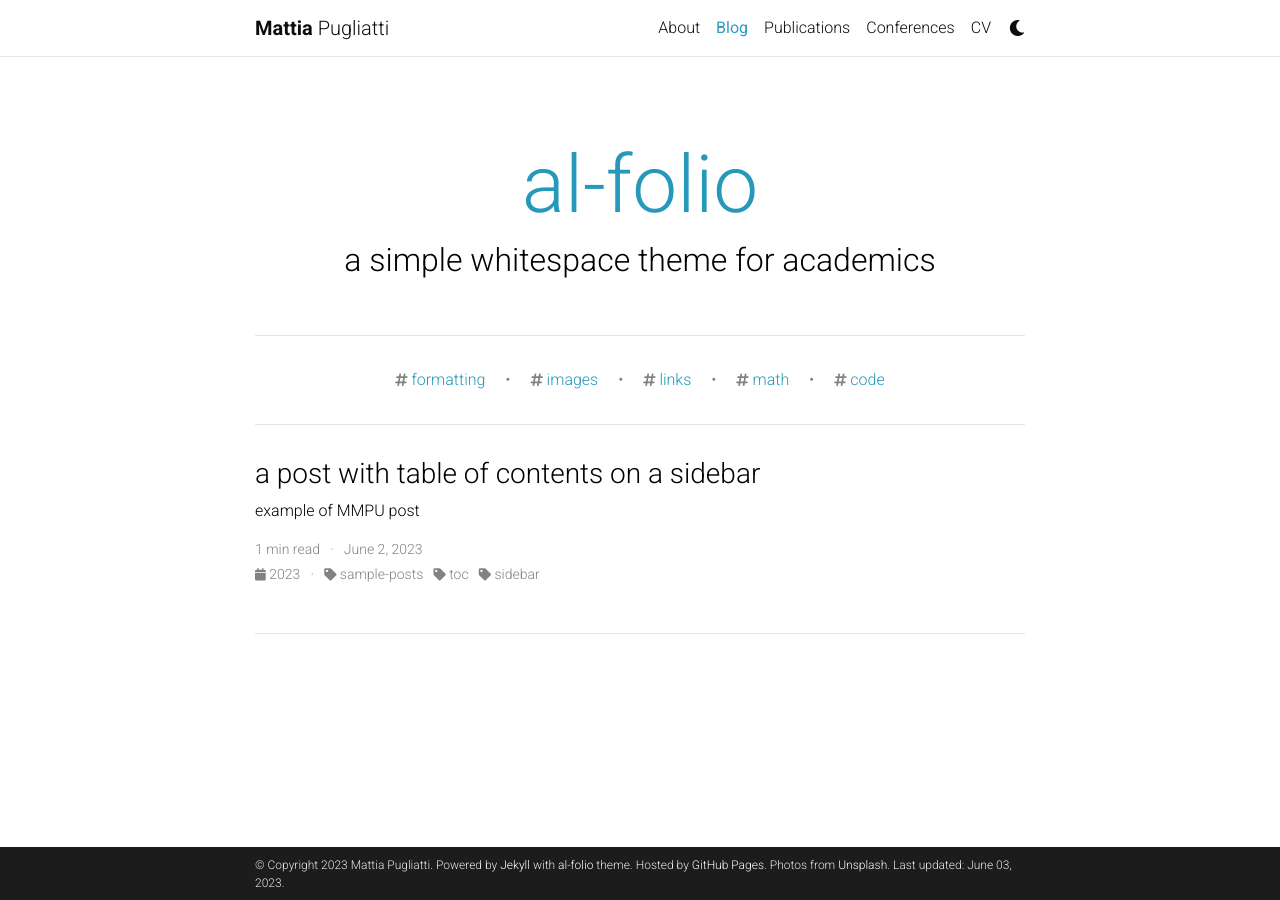
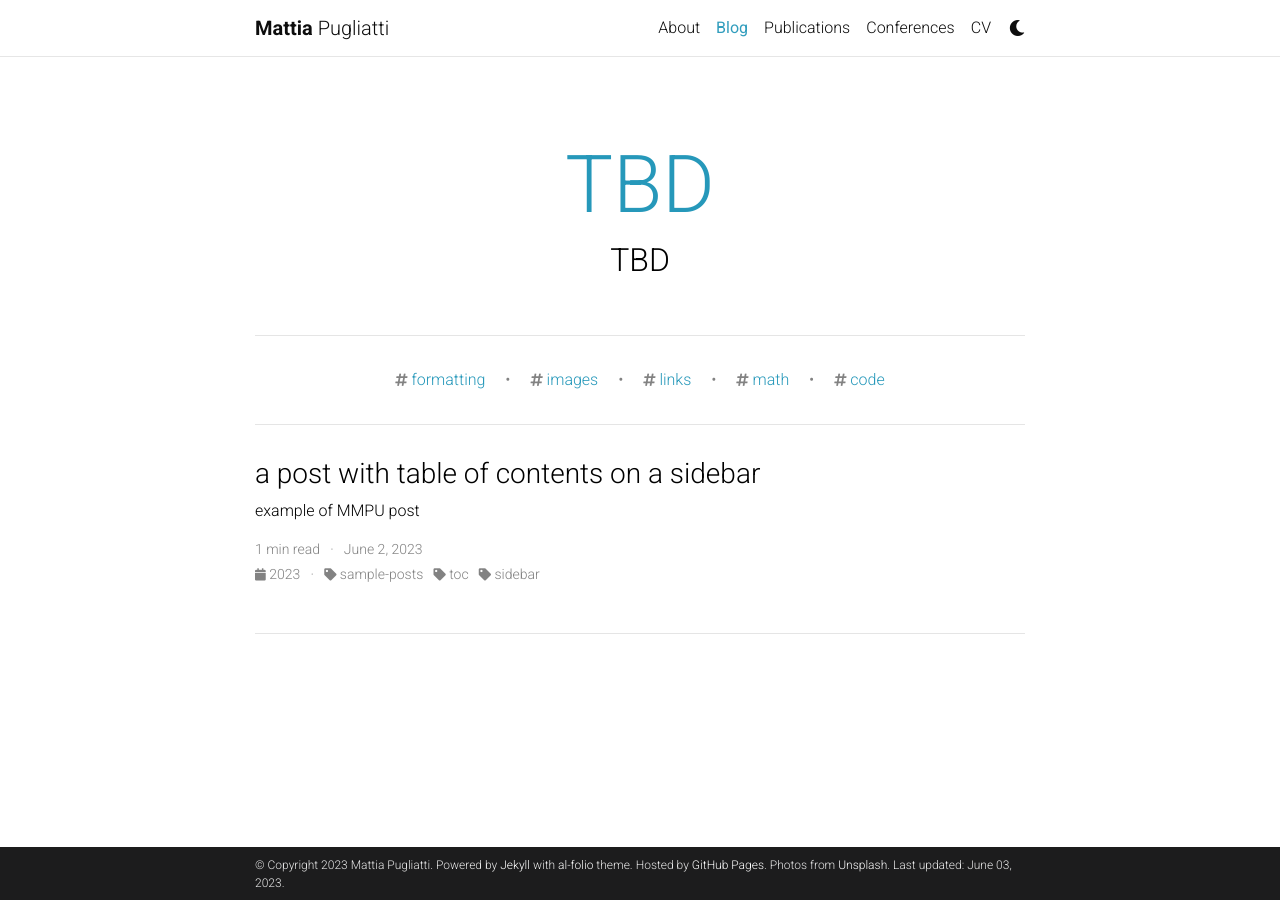
Before and after one commit to MattiaPugliatti/MattiaPugliatti, a Jekyll site: the page built from blog/index.html, in a window 1280 px wide. Built offline with Jekyll 4.4.1, drawn with Linux system fonts in a browser that asks for light colours; the list of posts is cut into pages by our own code; comment, search, counter and statistics services are not loaded; a style sheet for code colours, icons or effects is not loaded.

Commit message:
Modified post page name to TBD while thinking for a better name

```diff
--- a/_config.yml
+++ b/_config.yml
@@ -121,9 +121,9 @@
 # Blog
 # -----------------------------------------------------------------------------
 
-blog_name: al-folio # blog_name will be displayed in your blog page
+blog_name: TBD # blog_name will be displayed in your blog page
 blog_nav_title: Blog # your blog must have a title for it to be displayed in the nav bar
-blog_description: a simple whitespace theme for academics
+blog_description: TBD
 permalink: /blog/:year/:title/
 
 # Pagination
```
